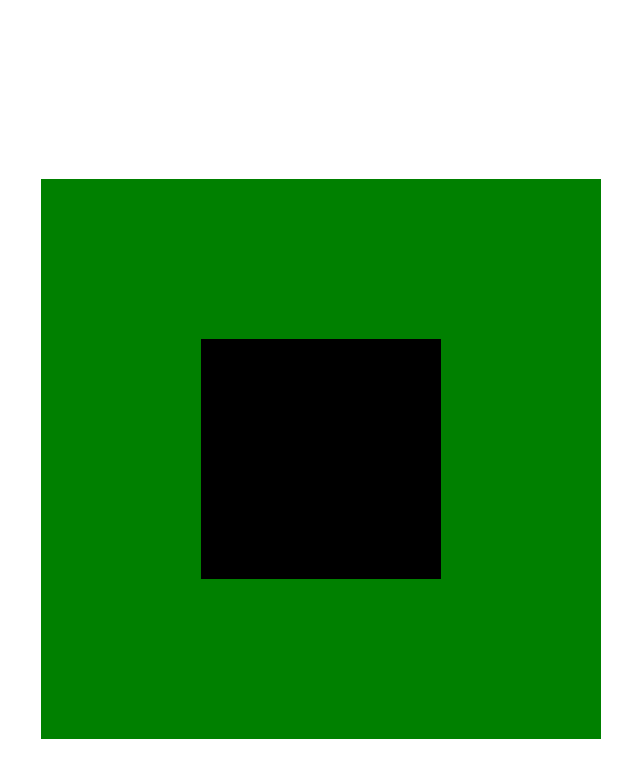
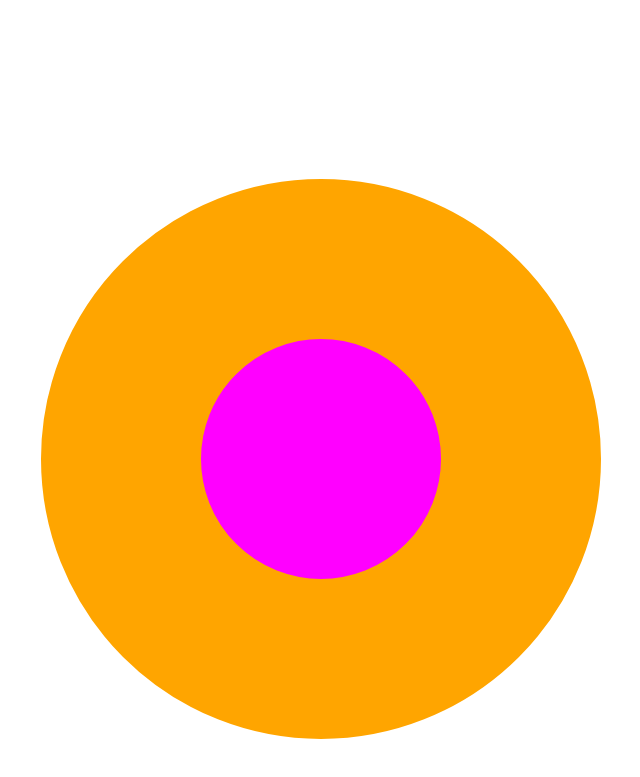
Before and after one commit to davidvandenbor/css-animation-via-intersection-observers, a website built with Parcel: page index.html in a window 1280 px wide. Shown: the part 381-1158 px from the top of the page, without its empty margins (319-959 px from the left). Built offline with nearby package versions, Linux system fonts and the light colour scheme.

Commit message:
Update index.html

```diff
--- a/index.html
+++ b/index.html
@@ -9,7 +9,7 @@
 
 <body>
   <h1>Scroll down</h1>
-<div class="box"></div>
+<div class="circle"></div>
 <div class="box"></div>
 <div class="box"></div>
 <div class="box"></div>
```
